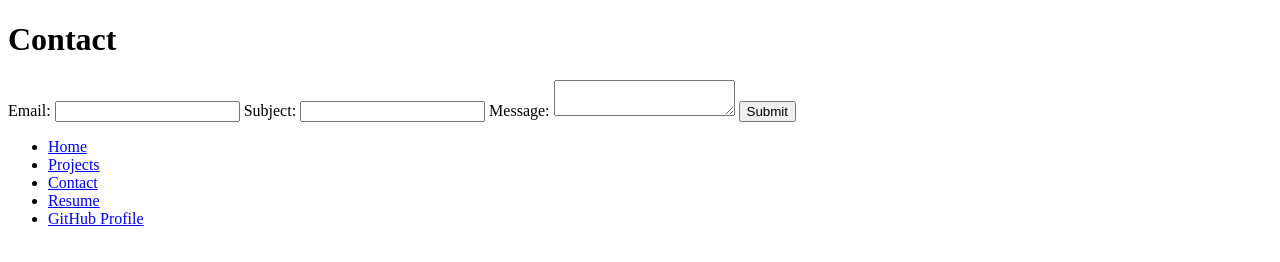
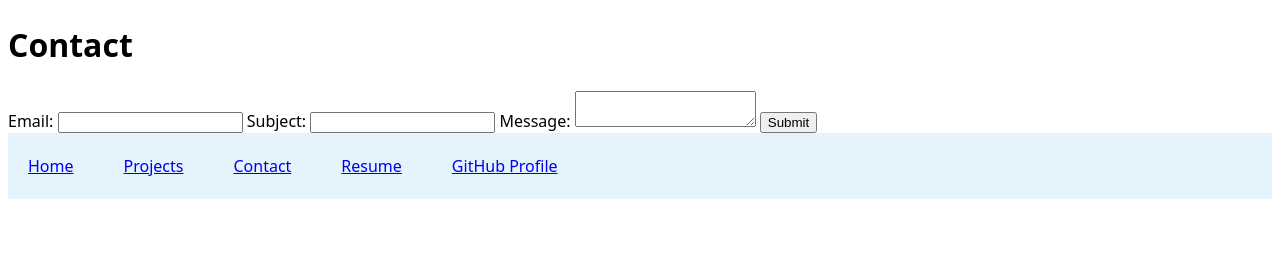
Before and after one commit to kgtam-byte/portfolio, a plain HTML site: page contact/index.html in a window 1280 px wide. Drawn offline with Linux system fonts and the light colour scheme; files that its build step writes are made by us from their sources.

Commit message:
update css of nav bar

```diff
--- a/contact/index.html
+++ b/contact/index.html
@@ -4,6 +4,7 @@
     <meta charset="UTF-8">
     <meta name="viewport" content="width=device-width, initial-scale=1.0">
     <title>Contact Tab</title>
+    <link rel="StyleSheet" href="style.css">
 </head>
 <body>
     <h1>Contact</h1>
--- a/style.css
+++ b/style.css
@@ -4,10 +4,29 @@ body {
        */
     font: 100%/1.5 system-ui;
   }
+
+nav {
+    background-color: #E5F3FD;
+    padding: 5px 20px;
+}
+
+nav ul{
+    list-style: none;
+    padding: 0;
+    display: flex;
+    gap: 50px;
+}
+
+nav a:hover {
+    background-color: #D1E5F4;
+    border-radius: 7px;
+  }
+
 img {
     width: 300px;
     height: auto;
 }
+
 /*
 .linkedin-icon {
     width: 10px;
```
Also changed, not shown: projects/index.html (+1 -0 lines).
